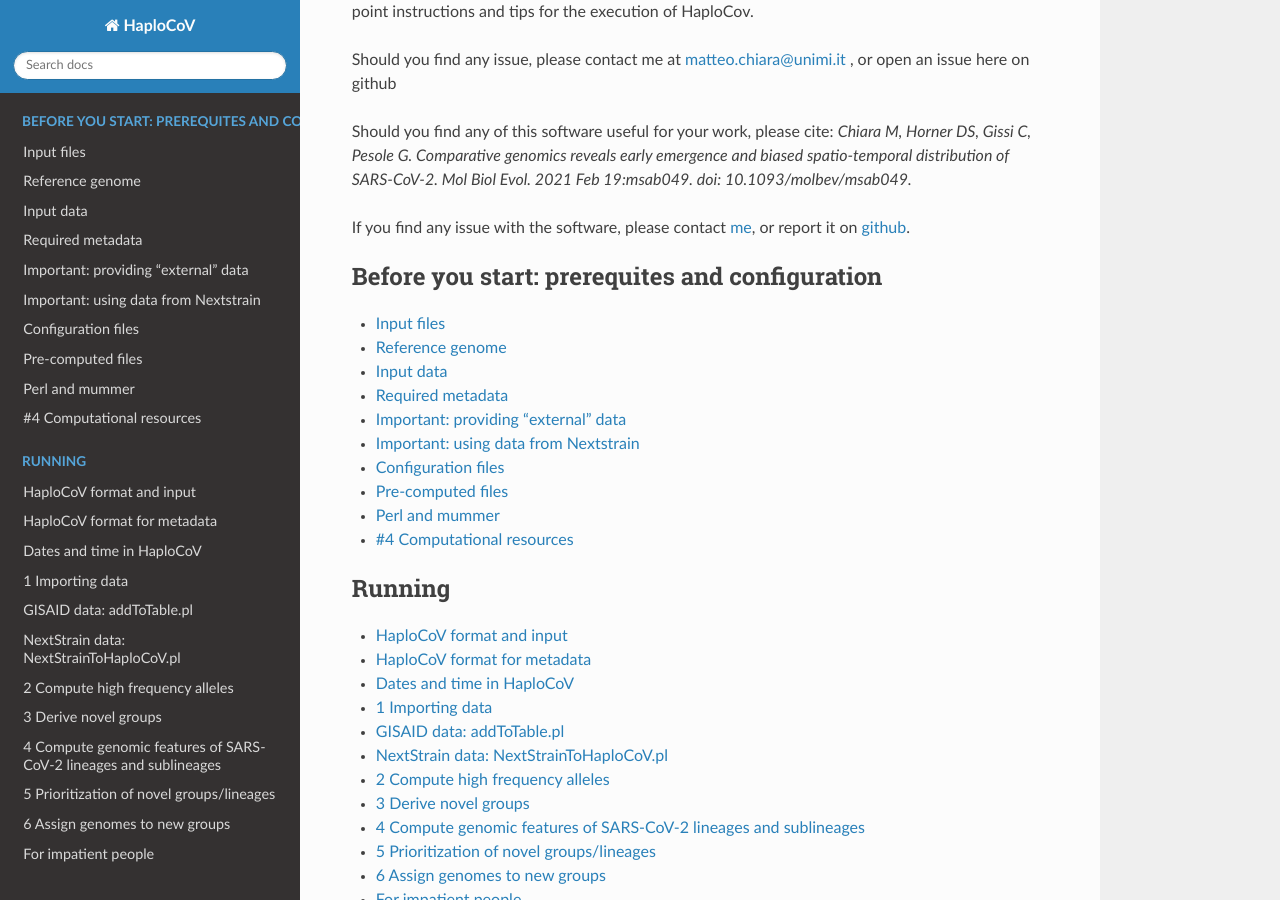
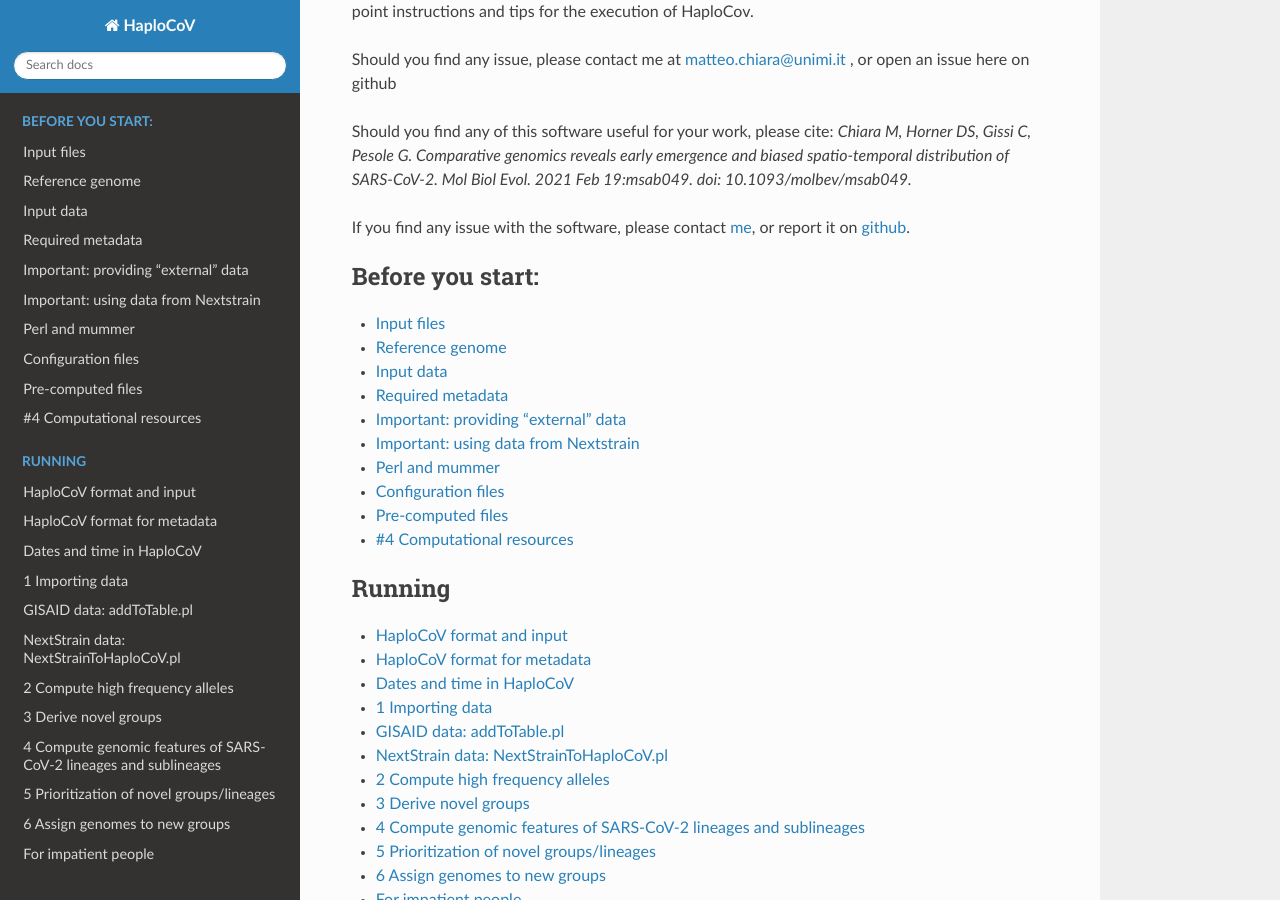
Before and after one commit to matteo14c/HaploCoV, a Sphinx documentation site: the page built from docs/source/index.rst, in a window 1280 px wide and 900 px high, scrolled down 472 px. Built offline with Sphinx 7.4.7 and the Read the Docs theme 2.0.0, drawn with Linux system fonts in a browser that asks for light colours.

Commit message:
Update index.rst

```diff
--- a/docs/source/index.rst
+++ b/docs/source/index.rst
@@ -26,11 +26,11 @@
 
 .. toctree::
    :maxdepth: 2
-   :caption: Before you start: prerequites and configuration
+   :caption: Before you start:
 
    data.rst
+   perlMummer.rst
    configuration.rst
-   perlMummer.rst
    etimes.rst
 
 .. toctree::
```
